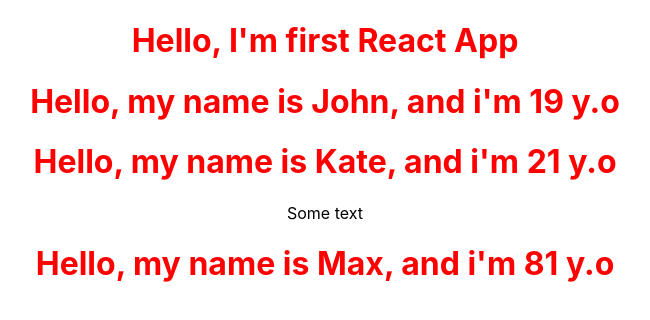
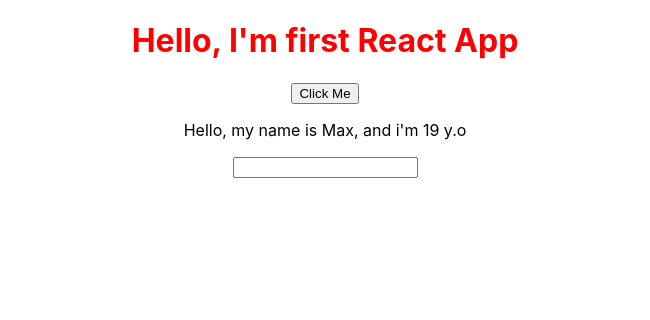
Before and after one commit to tearofenemy/react-app, a React (Create React App) app: page / in a window 1280 px wide. Shown: the top 320 px of the page, without its empty margins (315-965 px from the left). Built offline with nearby package versions, Linux system fonts and the light colour scheme.

Commit message:
work with functional components, add events handling(onChange, click), work with state, props

```diff
--- a/src/App.js
+++ b/src/App.js
@@ -3,14 +3,73 @@
 import './App.css';
 import Person from './Person/Person';
 
+// const App = props => {
+//
+//     const [personsState, setPersonsState] = useState({
+//         persons: [
+//             {name: 'Max', age: 19},
+//             {name: 'Jane', age: 20},
+//             {name: 'Kate', age: 36}
+//         ]
+//     });
+//
+//     const switchNameHandler = () => {
+//         setPersonsState({
+//            persons: [
+//                {name: 'Maximus', age: 19},
+//                {name: 'Jany', age: 20},
+//                {name: 'Mike', age: 36}
+//            ]
+//         });
+//     }
+//
+//     return (
+//         <div className="App">
+//             <h1>Hello, I'm first React App</h1>
+//             <button onClick={switchNameHandler}>Сlick Me</button>
+//             <Person name={personsState.persons[0].name} age={personsState.persons[0].age} />
+//             <Person name={personsState.persons[1].name} age={personsState.persons[1].age} />
+//             <Person name={personsState.persons[2].name} age={personsState.persons[2].age} />
+//         </div>
+//     );
+//
+
+// };
 class App extends Component {
+
+    state = {
+        persons: [
+            {name: 'Max', age: 19}
+        ]
+    };
+
+    switchNameHandler = (val) => {
+        this.setState({
+            persons: [
+                {name: val, age: 19},
+            ]
+        });
+    }
+
+    changeNameHandler = (event) => {
+        this.setState({
+            persons: [
+                {name: event.target.value, age: 19},
+            ]
+        });
+    }
+
     render() {
         return (
             <div className="App">
                 <h1>Hello, I'm first React App</h1>
-            <Person name='John' age='19' />
-            <Person name='Kate' age='21'>Some text</Person>
-            <Person name='Max' age='81' />
+                <button onClick={this.switchNameHandler}>Сlick Me</button>
+                <Person
+                    name={this.state.persons[0].name}
+                    age={this.state.persons[0].age}
+                    click={this.switchNameHandler.bind(this, 'Kris')}
+                    change={this.changeNameHandler}
+                />
             </div>
         );
     }
--- a/src/Person/Person.js
+++ b/src/Person/Person.js
@@ -5,11 +5,21 @@
     render() {
         return(
             <div>
-                <h1>Hello, my name is {this.props.name}, and i'm {this.props.age} y.o</h1>
+                <p onClick={this.props.click}>Hello, my name is {this.props.name}, and i'm {this.props.age} y.o</p>
                 <p>{this.props.children}</p>
+                <input type="text" onChange={this.props.change}/>
             </div>
-        );
+        )
     }
 }
 
+/*const Person = props => {
+    return(
+        <div>
+            <h1>Hello, my name is {props.name}, and i'm {props.age} y.o</h1>
+            <p>{props.children}</p>
+        </div>
+    );
+}*/
+
 export default Person;
```
Lines whose indentation alone changed are shown as unchanged.
